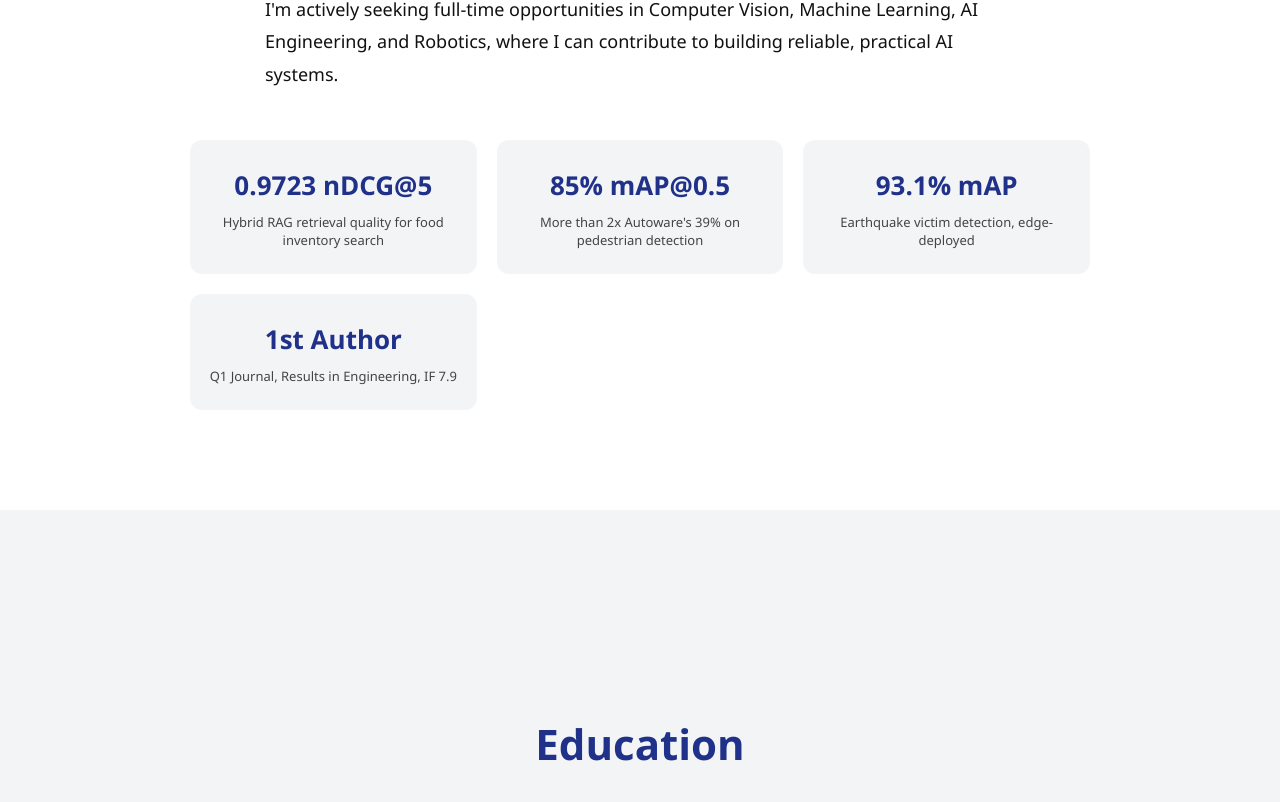
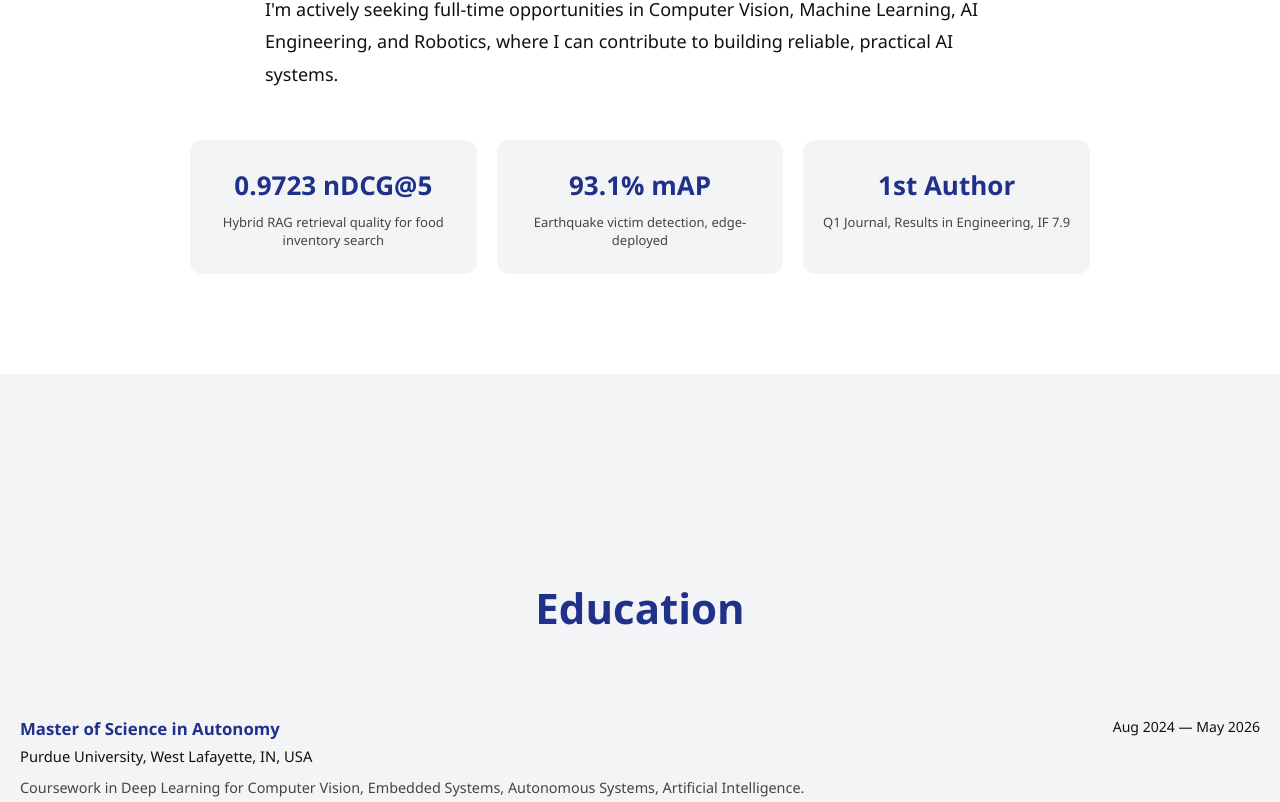
Before and after one commit to ANIRUDH-R2911/Portfolio, a plain HTML site: page index.html in a window 1280 px wide. Shown: the part 1438-2240 px from the top of the page. Drawn offline with Linux system fonts and the light colour scheme.

Commit message:
Added Food bank assistant project

```diff
--- a/index.html
+++ b/index.html
@@ -109,10 +109,6 @@
       <div class="about-stat-box">
         <div class="about-stat-number">0.9723 nDCG@5</div>
         <div class="about-stat-label">Hybrid RAG retrieval quality for food inventory search</div>
-      </div>
-      <div class="about-stat-box">
-        <div class="about-stat-number">85% mAP@0.5</div>
-        <div class="about-stat-label">More than 2x Autoware's 39% on pedestrian detection</div>
       </div>
       <div class="about-stat-box">
         <div class="about-stat-number">93.1% mAP</div>
@@ -322,6 +318,7 @@
           <li>Achieved 0.9723 nDCG@5 and 0.96 Precision@5 retrieval performance across inventory records.</li>
         </ul>
         <a href="Files/Food_bank_assistant.html" class="read-more-btn">Read More <i class="fas fa-arrow-right"></i></a>
+        <a href="https://foodbankassistant.streamlit.app/" class="read-more-btn">Live Demo <i class="fas fa-arrow-right"></i></a>
       </div>
 
       <hr class="pub-divider">
```
